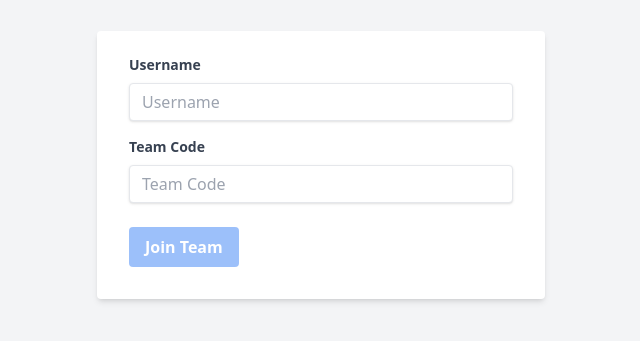
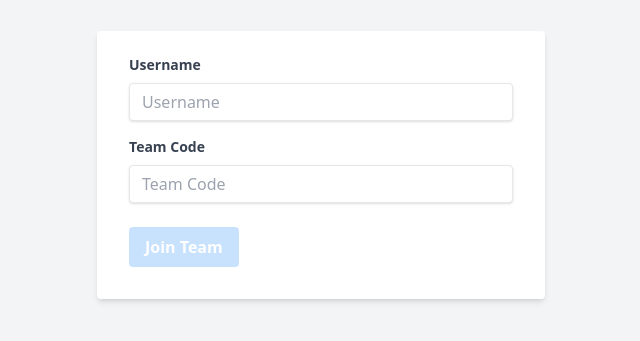
Before and after one commit to nacholangdon/ng-song-guesser-with-signals, an Angular app: page /join-a-team in a window 1280 px wide. Shown: the part 227-568 px from the top of the page, without its empty margins (319-959 px from the left). Built offline with nearby package versions, Linux system fonts and the light colour scheme.

Commit message:
feat: create some reusable components to clean up the layout

```diff
--- a/src/app/pages/join-a-team/join-a-team.component.html
+++ b/src/app/pages/join-a-team/join-a-team.component.html
@@ -1,28 +1,20 @@
-<!-- join-a-team.component.html -->
 <div class="min-h-screen bg-gray-100 flex items-center justify-center">
   <div class="w-full max-w-md mx-auto">
     <form [formGroup]="joinTeamForm" (ngSubmit)="onSubmit()" class="bg-white shadow-md rounded px-8 pt-6 pb-8 mb-4">
       <div class="mb-4">
-        <label class="block text-gray-700 text-sm font-bold mb-2" for="username">
-          Username
-        </label>
-        <input class="shadow appearance-none border rounded w-full py-2 px-3 text-gray-700 leading-tight focus:outline-none focus:shadow-outline" id="username" type="text" placeholder="Username" formControlName="username">
+        <app-label [htmlFor]="'username'" [value]="'Username'"></app-label>
+        <input id="username" type="text" placeholder="Username" formControlName="username">
       </div>
       <div class="mb-6">
-        <label class="block text-gray-700 text-sm font-bold mb-2" for="teamCode">
-          Team Code
-        </label>
-        <input class="shadow appearance-none border rounded w-full py-2 px-3 text-gray-700 leading-tight focus:outline-none focus:shadow-outline" id="teamCode" type="text" placeholder="Team Code" formControlName="teamCode">
+        <app-label [htmlFor]="'teamCode'" [value]="'Team Code'"></app-label>
+        <input id="teamCode" type="text" placeholder="Team Code" formControlName="teamCode">
       </div>
       <div class="flex items-center justify-between">
-        <button
-          class="bg-blue-500 hover:bg-blue-700 text-white font-bold py-2 px-4 rounded focus:outline-none focus:shadow-outline"
-          type="submit"
-          [ngClass]="{'cursor-not-allowed bg-blue-300 opacity-50': joinTeamForm.invalid}"
-          [disabled]="joinTeamForm.invalid"
-        >
-          Join Team
-        </button>
+        <app-button
+          [isDisabled]="joinTeamForm.invalid"
+          [inputType]="'submit'"
+          [value]="'Join Team'"
+        ></app-button>
       </div>
     </form>
   </div>
--- a/src/app/pages/join-a-team/join-a-team.component.scss
+++ b/src/app/pages/join-a-team/join-a-team.component.scss
@@ -0,0 +1,12 @@
+@tailwind base;
+@tailwind components;
+@tailwind utilities;
+
+@layer components {
+  input {
+    @apply shadow appearance-none border rounded w-full py-2 px-3 text-gray-700 leading-tight;
+    &:focus {
+      @apply outline-none;
+    }
+  }
+}
--- a/src/app/pages/join-a-team/join-a-team.component.ts
+++ b/src/app/pages/join-a-team/join-a-team.component.ts
@@ -2,11 +2,13 @@ import { Component, inject } from '@angular/core';
 import { CommonModule } from '@angular/common';
 import { FormBuilder, FormGroup, ReactiveFormsModule, Validators } from '@angular/forms';
 import { Router } from '@angular/router';
+import { LabelComponent } from '../../shared/components/label/label.component';
+import { ButtonComponent } from '../../shared/components/button/button.component';
 
 @Component({
   selector: 'app-join-a-team',
   standalone: true,
-  imports: [CommonModule, ReactiveFormsModule],
+  imports: [CommonModule, ReactiveFormsModule, LabelComponent, ButtonComponent],
   templateUrl: './join-a-team.component.html',
   styleUrls: ['./join-a-team.component.scss']
 })
--- /dev/null
+++ b/src/app/shared/components/button/button.component.html
@@ -0,0 +1,9 @@
+
+<button
+  class="btn-primary"
+  type="{{ inputType }}"
+  [ngClass]="{'btn-primary-disabled': isDisabled}"
+  [disabled]="isDisabled"
+>
+  {{ value }}
+</button>
--- /dev/null
+++ b/src/app/shared/components/button/button.component.scss
@@ -0,0 +1,18 @@
+@tailwind base;
+@tailwind components;
+@tailwind utilities;
+
+@layer components {
+  .btn-primary {
+    @apply bg-blue-500 text-white font-bold py-2 px-4 rounded;
+    &:hover {
+      @apply bg-blue-700;
+    }
+    &:focus {
+      @apply outline-none;
+    }
+    &-disabled {
+      @apply cursor-not-allowed bg-blue-300 opacity-50;
+    }
+  }
+}
--- /dev/null
+++ b/src/app/shared/components/label/label.component.html
@@ -0,0 +1,3 @@
+<label for="{{ htmlFor }}">
+  {{ value }}
+</label>
--- /dev/null
+++ b/src/app/shared/components/label/label.component.scss
@@ -0,0 +1,9 @@
+@tailwind base;
+@tailwind components;
+@tailwind utilities;
+
+@layer components {
+  label {
+    @apply block text-gray-700 text-sm font-bold mb-2;
+  }
+}
```
Also changed, not shown: src/app/shared/components/button/button.component.ts (added, +15 -0 lines), src/app/shared/components/label/label.component.ts (added, +14 -0 lines), 2 other files (tests, documents, lock files or other folders).
